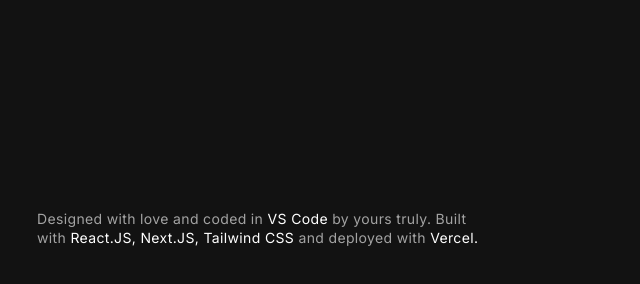
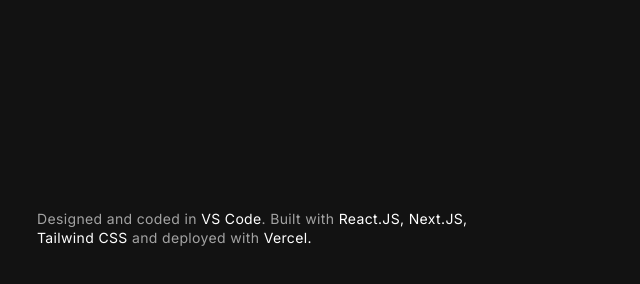
Before and after one commit to RafaelBocsa/my-site, a Next.js app: page / in a window 1280 px wide. Shown: the part 3914-4198 px from the top of the page, without its empty margins (611-1251 px from the left). Built offline with nearby package versions, Linux system fonts and the light colour scheme.

Commit message:
added speed insights and changed projects footer

```diff
--- a/app/layout.tsx
+++ b/app/layout.tsx
@@ -1,7 +1,7 @@
 import "./globals.css";
 import type { Metadata } from "next";
 import { Inter } from "next/font/google";
-
+import { SpeedInsights } from "@vercel/speed-insights/next";
 const inter = Inter({ subsets: ["latin"], weight: ["400"] });
 
 export const metadata: Metadata = {
@@ -19,6 +19,7 @@
       <body className={inter.className}>
         {/* More components under here */}
         {children}
+        <SpeedInsights />
       </body>
     </html>
   );
--- a/components/projects/projects.tsx
+++ b/components/projects/projects.tsx
@@ -44,9 +44,9 @@
             </a>
           </div>
           <div className="text-neutral-400 pt-36 text-sm tracking-wide leading-snug max-w-md">
-            Designed with love and coded in{" "}
-            <div className="inline text-white">VS Code</div> by yours truly.
-            Built with <div className="inline text-white">React.JS,</div>{" "}
+            Designed and coded in{" "}
+            <div className="inline text-white">VS Code</div>. Built with{" "}
+            <div className="inline text-white">React.JS,</div>{" "}
             <div className="inline text-white">Next.JS,</div>{" "}
             <div className="inline text-white">Tailwind CSS</div> and deployed
             with <div className="inline text-white">Vercel.</div>
--- a/package.json
+++ b/package.json
@@ -12,6 +12,7 @@
     "@types/node": "20.11.10",
     "@types/react": "18.2.48",
     "@types/react-dom": "18.2.18",
+    "@vercel/speed-insights": "^1.1.0",
     "autoprefixer": "10.4.17",
     "eslint": "8.56.0",
     "eslint-config-next": "14.1.0",
```
Also changed, not shown: 1 other file (tests, documents, lock files or other folders).
